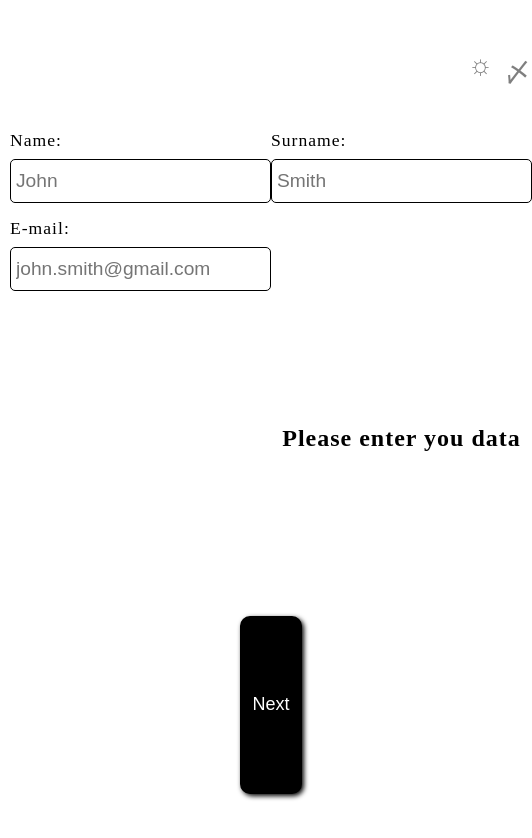
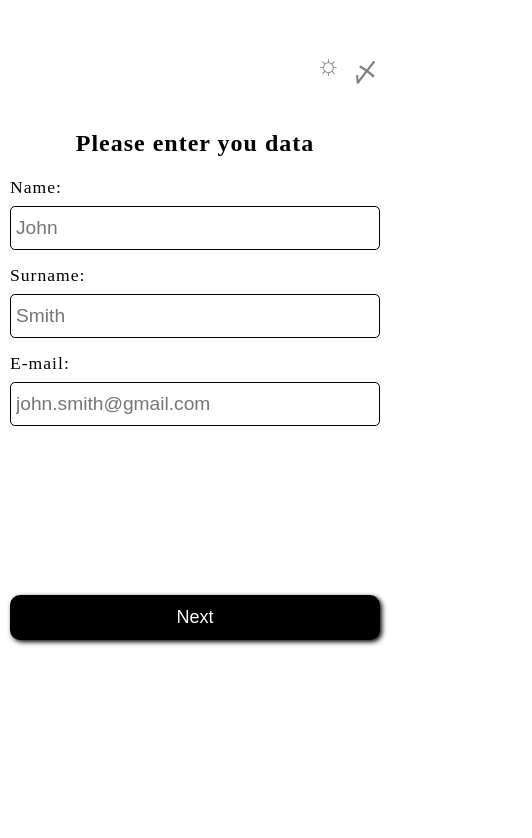
Before and after one commit to Demonik993/English_test, a website: page index.html in a window 390 px wide. Shown: the whole page, 532 px wide, since content can reach past the window. Drawn offline with nearby package versions, Linux system fonts and the light colour scheme.

Commit message:
Display look

```diff
--- a/dark.css
+++ b/dark.css
@@ -10,7 +10,6 @@
     margin: 0;
     padding: 0;
     width: 100vw;
-    height: 100vh;
     z-index: 10;
     background-color: rgba(0,0,0,0.3);
     display: flex;
@@ -231,13 +230,12 @@
     border: none;
     width:100%;
     height: fit-content;
-    display: grid;
-    grid-template-rows: repeat(4, 1fr);
     align-items: center;
   }
   #user-data fieldset h2{
     text-align: center;
     margin: 0;
+    margin-bottom: 20px;
   }
   #user-data fieldset p{
     display: flex;
@@ -278,6 +276,10 @@
     width: 100%;
     height: 100%;
     justify-content: space-around;
+    align-items: flex-start;
+  }
+   #user-data div button{
+    width: 100%;
   }
   #question-form{
     height: fit-content;
--- a/style.css
+++ b/style.css
@@ -9,7 +9,6 @@
     margin: 0;
     padding: 0;
     width: 100vw;
-    height: 100vh;
     z-index: 10;
     background-color: rgba(0,0,0,0.3);
     display: flex;
@@ -230,13 +229,12 @@
     border: none;
     width:100%;
     height: fit-content;
-    display: grid;
-    grid-template-rows: repeat(4, 1fr);
     align-items: center;
   }
   #user-data fieldset h2{
     text-align: center;
     margin: 0;
+    margin-bottom: 20px;
   }
   #user-data fieldset p{
     display: flex;
@@ -277,6 +275,10 @@
     width: 100%;
     height: 100%;
     justify-content: space-around;
+    align-items: flex-start;
+  }
+  #user-data div button{
+    width: 100%;
   }
   #question-form{
     height: fit-content;
```
